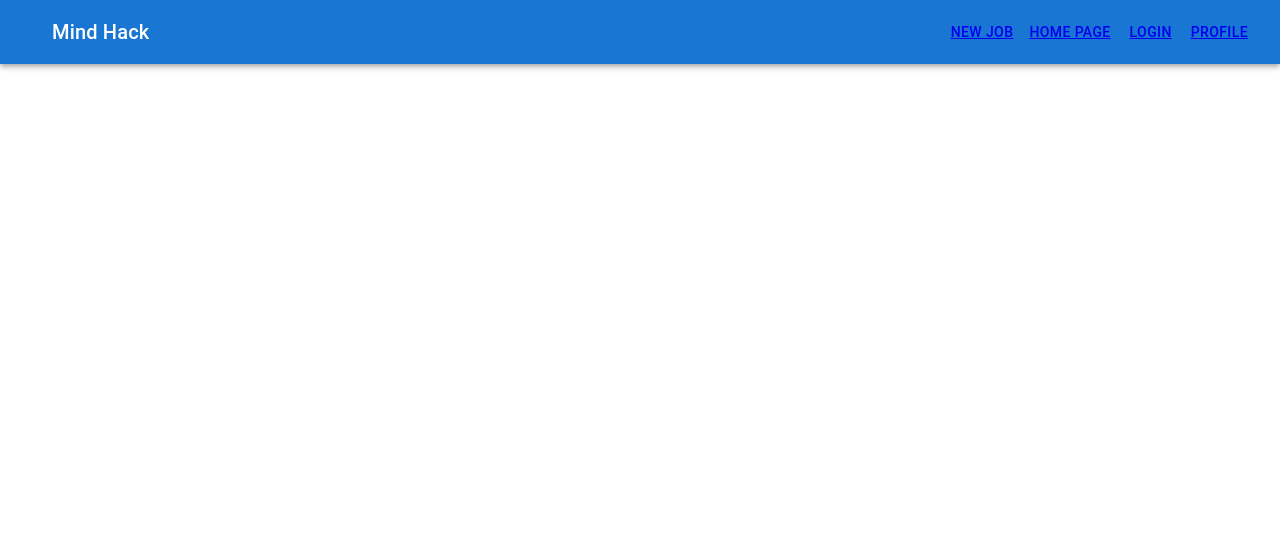
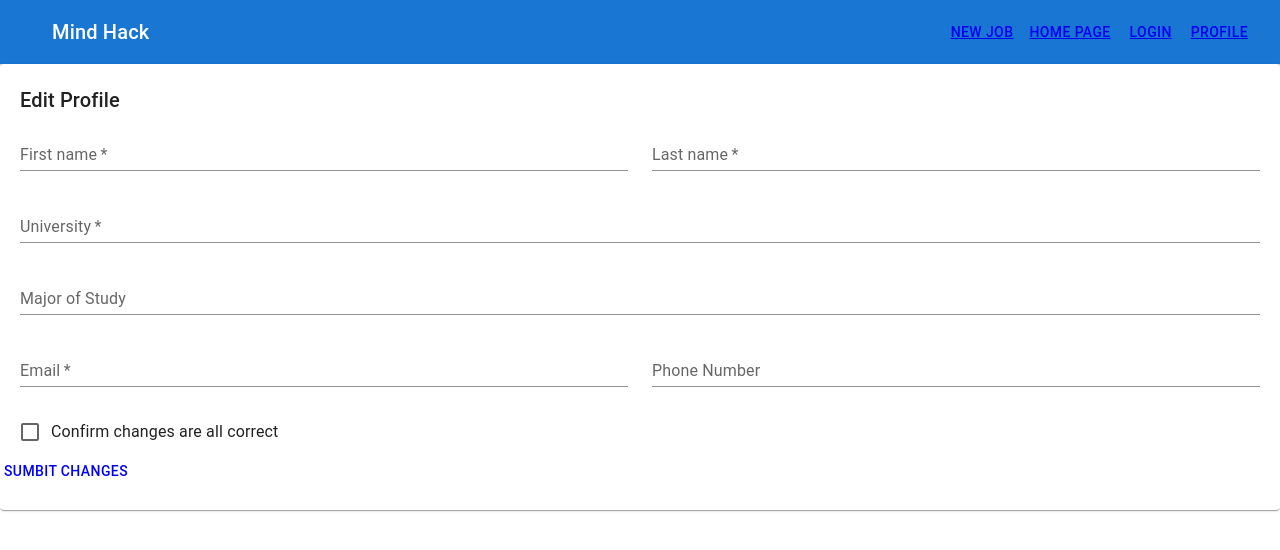
Before and after one commit to Rayoil20/MindHack-soen341project2023, a React (Create React App) app in the folder front-end/MindHack/: page /edit_profile in a window 1280 px wide. Shown: the top 550 px of the page. Built offline with nearby package versions, Linux system fonts and the light colour scheme.

Commit message:
Completion of the looks and the page
The page is a form that is filled out to modify anything in the profile

```diff
--- a/front-end/MindHack/package.json
+++ b/front-end/MindHack/package.json
@@ -14,12 +14,13 @@
     "buffer": "^6.0.3",
     "fs": "^0.0.1-security",
     "install": "^0.13.0",
+    "mdb-react-ui-kit": "^5.1.0",
     "mongoose": "^7.0.1",
     "net": "^1.0.2",
     "path": "^0.12.7",
     "path-browserify": "^1.0.1",
     "polyfill": "^0.1.0",
-    "mdb-react-ui-kit": "^5.1.0",
+    "popper.js": "^1.16.1",
     "react": "^18.2.0",
     "react-bootstrap": "^2.7.2",
     "react-dom": "^18.2.0",
--- a/front-end/MindHack/src/App.jsx
+++ b/front-end/MindHack/src/App.jsx
@@ -6,6 +6,7 @@ import {dividerClasses} from "@mui/material";
 import Navbar from "./components/Navbar";
 import Jobs from "./jobs";
 import Homepage from "./homepage";
+import Edit_Profile from "./edit_profile";
 
 function App() {
 
@@ -18,6 +19,7 @@ function App() {
            <Route path='/' element={<Homepage/>}/>
            <Route path='/profile' element={<Profile/>}/>
            <Route path='/job' element={<Jobs/>}/>
+           <Route path='/edit_profile' element={<Edit_Profile/>}/>
        </Routes>
       </div>
   );
--- /dev/null
+++ b/front-end/MindHack/src/edit_profile.js
@@ -0,0 +1,92 @@
+import * as React from 'react';
+import Typography from "@mui/material/Typography";
+import Grid from "@mui/material/Grid";
+import TextField from "@mui/material/TextField";
+import FormControlLabel from "@mui/material/FormControlLabel";
+import Checkbox from "@mui/material/Checkbox";
+import Button from "@mui/material/Button";
+import Card from "@mui/material/Card";
+
+export default function Edit_Profile() {
+    return (
+        <React.Fragment>
+            <Card style={{padding:"20px"}}>
+            <Typography variant="h6" gutterBottom>
+                Edit Profile
+            </Typography>
+            <Grid container spacing={3}>
+                <Grid item xs={12} sm={6}>
+                    <TextField
+                        required
+                        id="firstName"
+                        name="firstName"
+                        label="First name"
+                        fullWidth
+                        autoComplete="given-name"
+                        variant="standard"
+                    />
+                </Grid>
+                <Grid item xs={12} sm={6}>
+                    <TextField
+                        required
+                        id="lastName"
+                        name="lastName"
+                        label="Last name"
+                        fullWidth
+                        autoComplete="family-name"
+                        variant="standard"
+                    />
+                </Grid>
+                <Grid item xs={12}>
+                    <TextField
+                        required
+                        id="university"
+                        name="university"
+                        label="University"
+                        fullWidth
+                        autoComplete="university"
+                        variant="standard"
+                    />
+                </Grid>
+                <Grid item xs={12}>
+                    <TextField
+                        id="major"
+                        name="major"
+                        label="Major of Study"
+                        fullWidth
+                        autoComplete="major of study"
+                        variant="standard"
+                    />
+                </Grid>
+                <Grid item xs={12} sm={6}>
+                    <TextField
+                        required
+                        id="email"
+                        name="email"
+                        label="Email"
+                        fullWidth
+                        autoComplete="email"
+                        variant="standard"
+                    />
+                </Grid>
+                <Grid item xs={12} sm={6}>
+                    <TextField
+                        id="phone-number"
+                        name="phone-number"
+                        label="Phone Number"
+                        fullWidth
+                        variant="standard"
+                    />
+                </Grid>
+                <Grid item xs={12}>
+                    <FormControlLabel
+                        control={<Checkbox color="secondary" name="saveAddress" value="yes" />}
+                        label="Confirm changes are all correct"
+                    />
+                </Grid>
+                <Button style={{color: "blue"}}>Sumbit Changes</Button>
+            </Grid>
+            </Card>
+        </React.Fragment>
+    );
+}
--- a/front-end/MindHack/src/homepage.js
+++ b/front-end/MindHack/src/homepage.js
@@ -5,6 +5,7 @@ export default function Homepage(props) {
 
     return (
         <div>Homepage</div>
+
     )
 
 
--- a/front-end/MindHack/src/profile.js
+++ b/front-end/MindHack/src/profile.js
@@ -1,12 +1,15 @@
 import React from 'react';
 import { MDBCol, MDBContainer, MDBRow, MDBCard, MDBCardText, MDBCardBody, MDBCardImage, MDBTypography, MDBIcon } from 'mdb-react-ui-kit';
 import {Card} from "@mui/material";
+import Link from "@mui/material/Link";
+import Edit_Profile from "./edit_profile";
+import {Route, Routes} from "react-router-dom";
 
 export default function PersonalProfile() {
     return (
         <section className="vh-100" style={{ backgroundColor: '#f4f5f7' }}>
             <Card style={{width:"18rem", padding:"15px", position:"center"}}>
-            <MDBContainer className="py-5 h-100">
+             <MDBContainer className="py-5 h-100">
                 <MDBRow className="justify-content-center align-items-center h-100">
                     <MDBCol lg="6" className="mb-4 mb-lg-0">
                         <MDBCard className="mb-3" style={{ borderRadius: '.5rem' }}>
@@ -42,6 +45,10 @@ export default function PersonalProfile() {
                                                 <MDBTypography tag="h6">CV</MDBTypography>
                                                 <MDBCardText className="text-muted">CV.pdf</MDBCardText>
                                                 <button type="button" className="btn btn-primary">Upload your cv</button>
+                                                <Link href="/edit_profile">
+                                                    <button type="button" className="btn btn-primary">Edit Profile</button>
+                                                </Link>
+
                                             </MDBCol>
                                         </MDBRow>
                                     </MDBCardBody>
```
Also changed, not shown: 17 other files (tests, documents, lock files or other folders).
